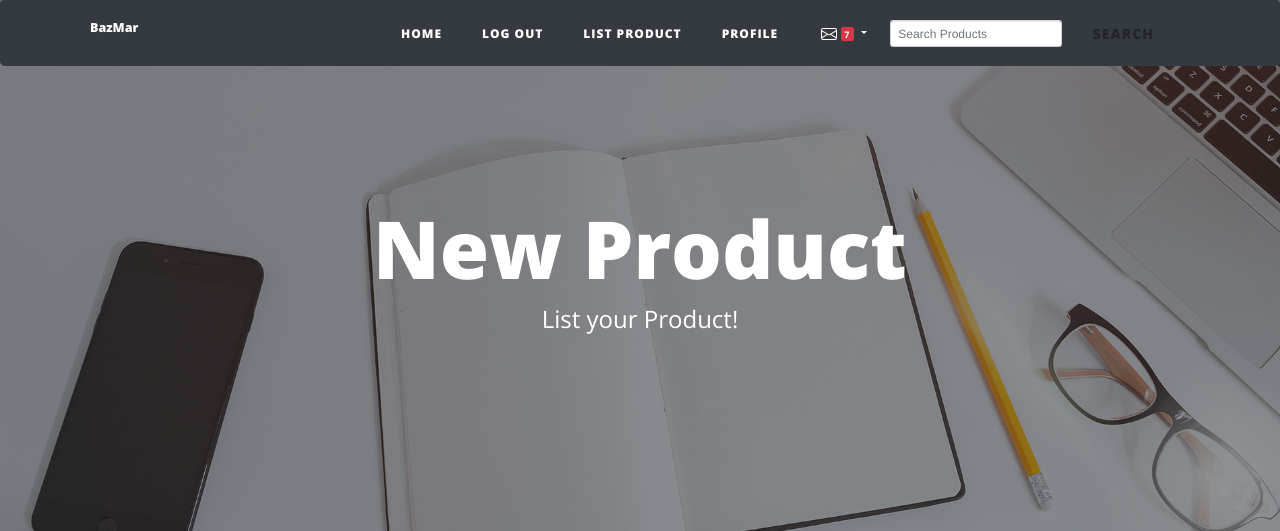
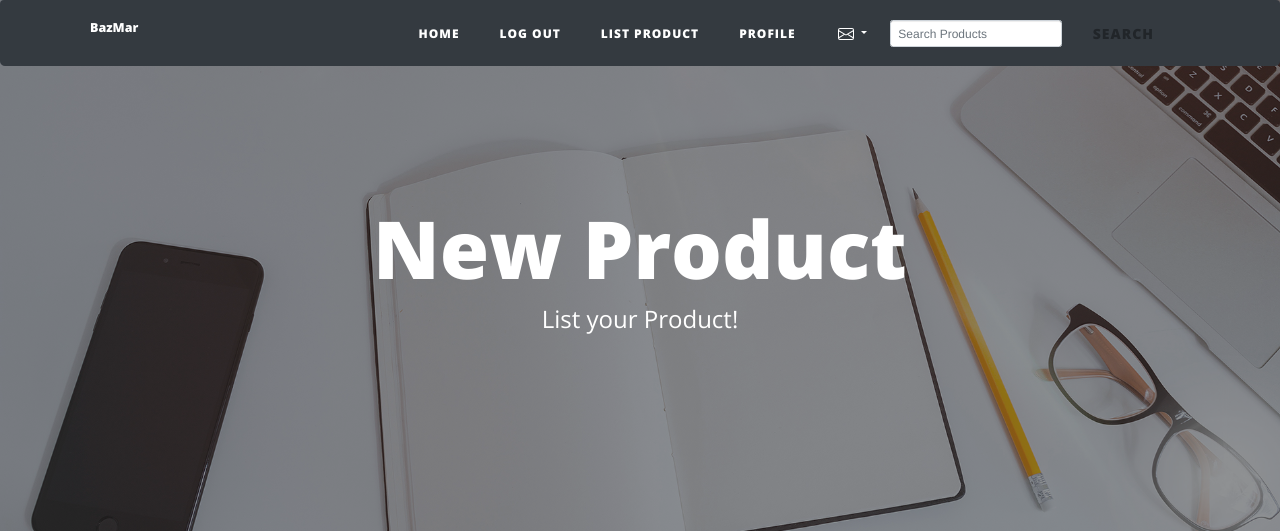
Before and after one commit to ChrisSpescha/EcommerceWebsite, a Flask app: page /new-post in a window 1280 px wide. Shown: the top 531 px of the page. Run offline with Flask 2, Linux system fonts and the light colour scheme; a user stored in the database is signed in; data comes from the database, SQL or seed files in the repository; some libraries are stand-ins or nearby versions.

Commit message:
Update Message Badge Counter

```diff
--- a/templates/header.html
+++ b/templates/header.html
@@ -103,7 +103,7 @@
                   <path d="M0 4a2 2 0 0 1 2-2h12a2 2 0 0 1 2 2v8a2 2 0 0 1-2 2H2a2 2 0 0 1-2-2V4Zm2-1a1 1 0 0 0-1 1v.217l7 4.2 7-4.2V4a1 1 0 0 0-1-1H2Zm13 2.383-4.708 2.825L15 11.105V5.383Zm-.034 6.876-5.64-3.471L8 9.583l-1.326-.795-5.64 3.47A1 1 0 0 0 2 13h12a1 1 0 0 0 .966-.741ZM1 11.105l4.708-2.897L1 5.383v5.722Z"/>
                 </svg>
               <!-- Counter - Messages -->
-              <span class="badge badge-danger badge-counter">7</span>
+              <span class="badge badge-danger badge-counter"></span>
             </a>
             <!-- Dropdown - Messages -->
             <div class="dropdown-list dropdown-menu dropdown-menu-right shadow animated--grow-in" aria-labelledby="messagesDropdown">
```
